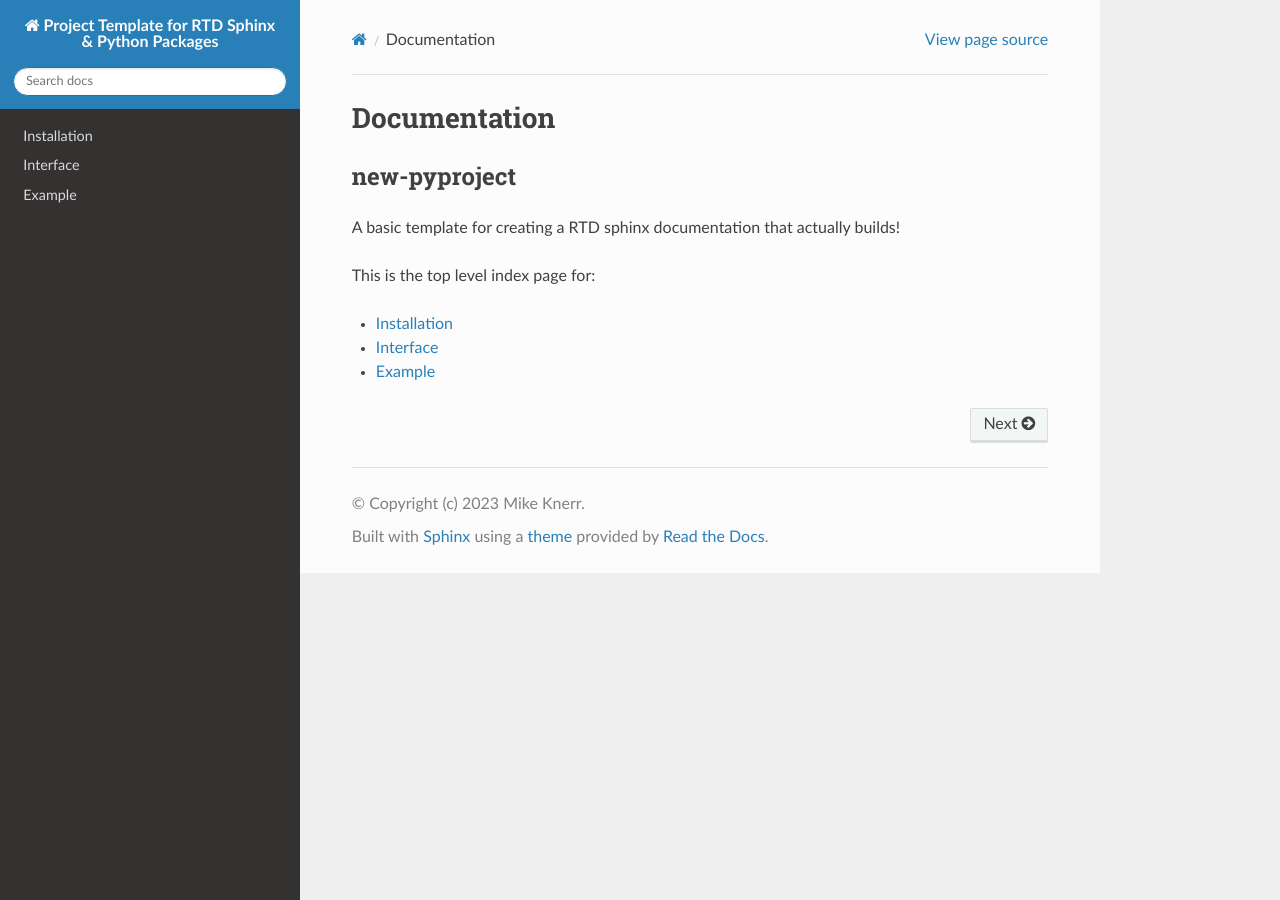
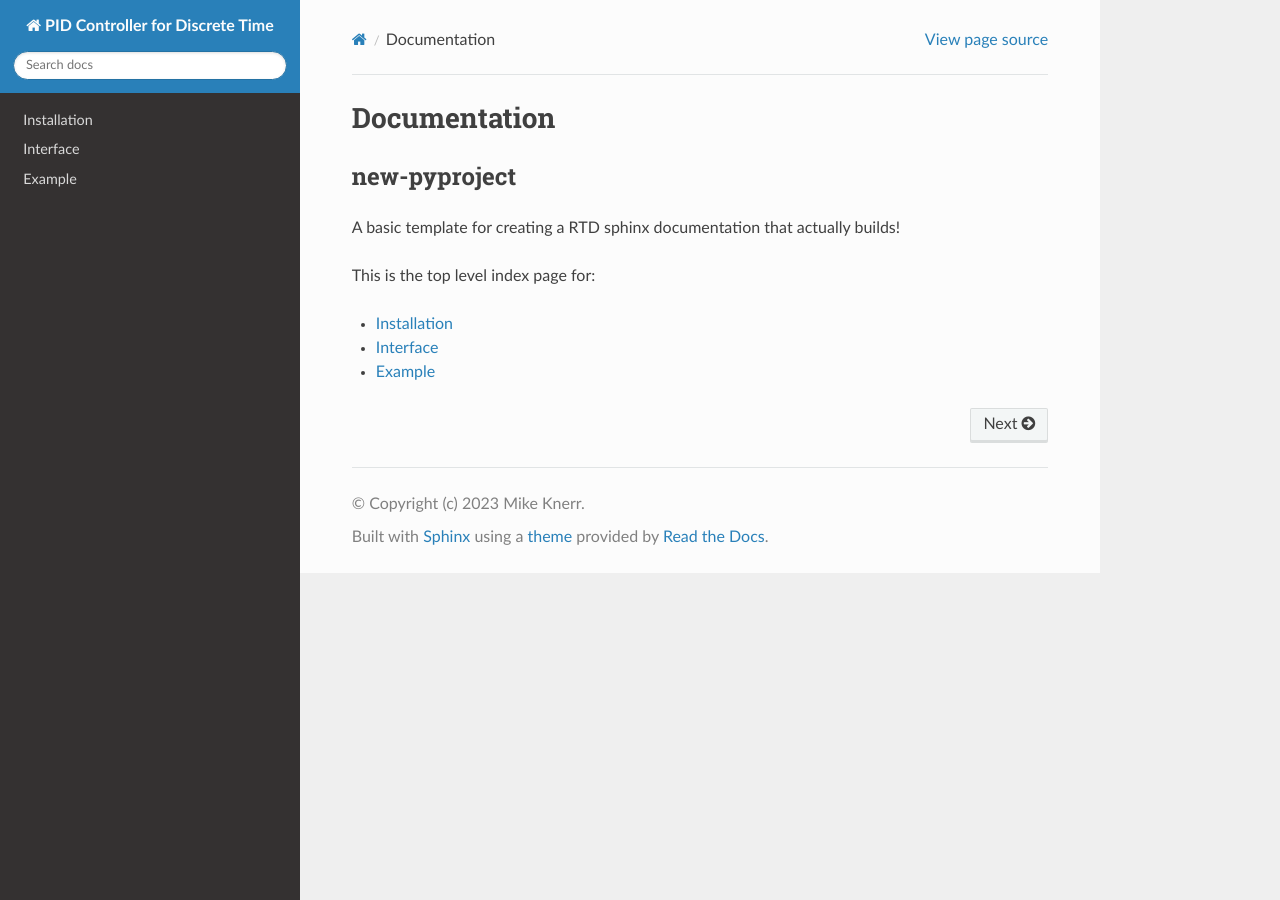
Before and after one commit to mkner/robo-pid, a Sphinx documentation site: the page built from docs/index.rst, in a window 1280 px wide. Built offline with Sphinx 7.4.7 and the Read the Docs theme 2.0.0, drawn with Linux system fonts in a browser that asks for light colours.

Commit message:
Update conf.py

```diff
--- a/docs/conf.py
+++ b/docs/conf.py
@@ -17,7 +17,7 @@
 
 # -- Project information -----------------------------------------------------
 
-project = "Project Template for RTD Sphinx & Python Packages"
+project = "PID Controller for Discrete Time"
 copyright = "(c) 2023 Mike Knerr"
 author = ""
 
```
